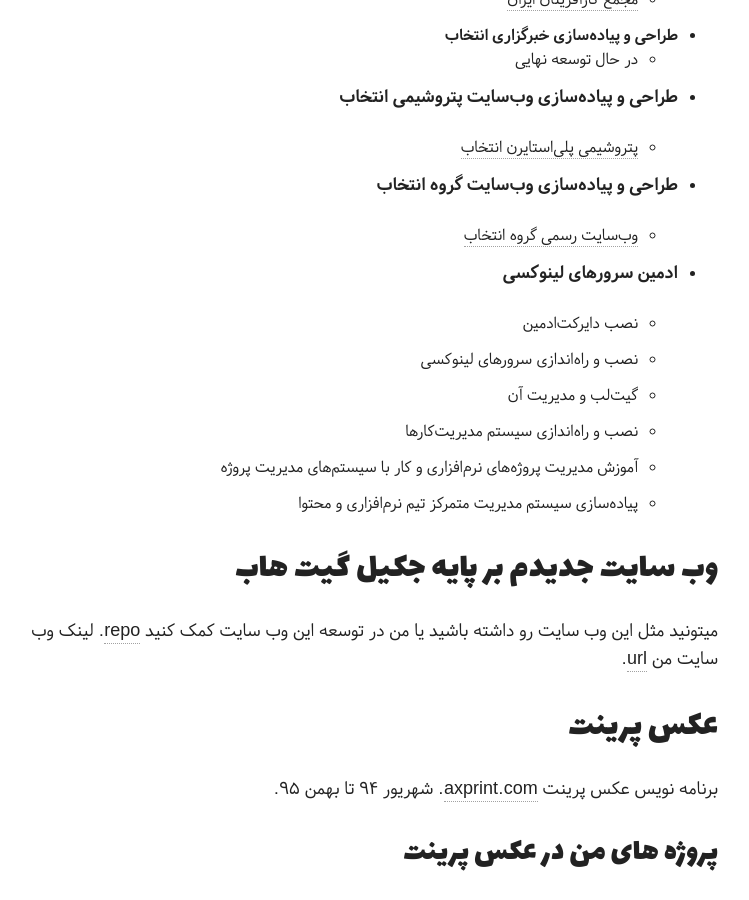
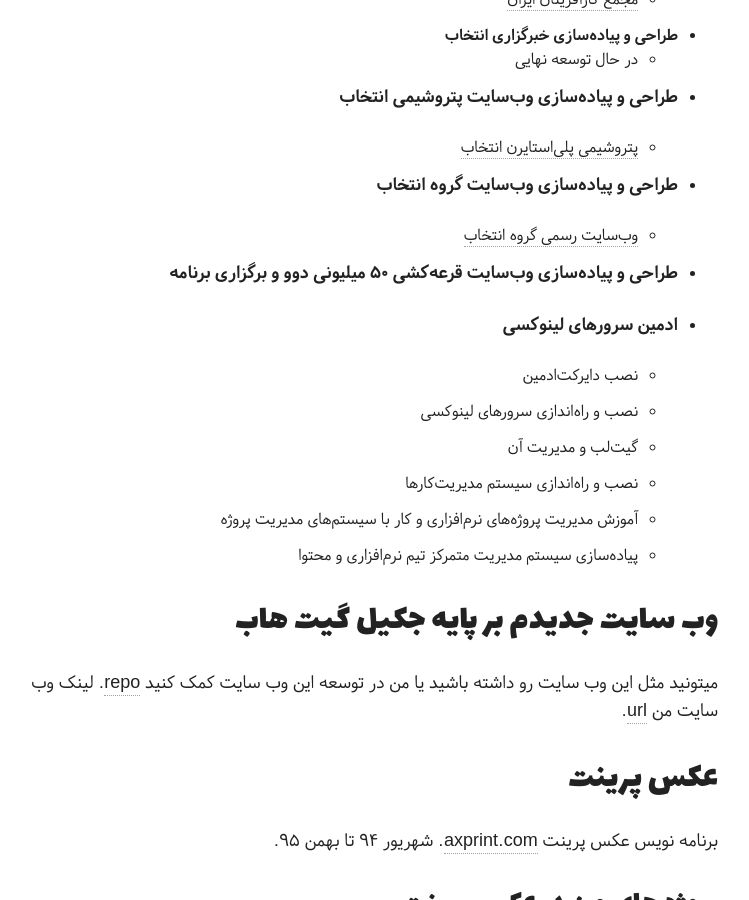
Before and after one commit to pooya-golchian/farsi, a Jekyll site: the page built from projects/index.md, in a window 1280 px wide and 900 px high, scrolled down 1011 px. Shown: the whole window, without its empty margins (276-1025 px from the left). Built offline with Jekyll 4.4.1, drawn with Linux system fonts in a browser that asks for light colours; nearby versions of some CDN libraries.

Commit message:
add new project

```diff
--- a/projects/index.md
+++ b/projects/index.md
@@ -35,7 +35,10 @@ image:
 
 * **طراحی و پیاده‌سازی وب‌سایت گروه انتخاب**
 
-  - [وب‌سایت رسمی‌ گروه انتخاب](http://entekhabgroup.ir)
+  - [وب‌سایت رسمی‌ گروه انتخاب](http://www.entekhabgroup.ir)
+
+
+* **طراحی و پیاده‌سازی وب‌سایت قرعه‌کشی ۵۰ میلیونی دوو و برگزاری برنامه**
 
 
 * **ادمین سرور‌های لینوکسی**
```
